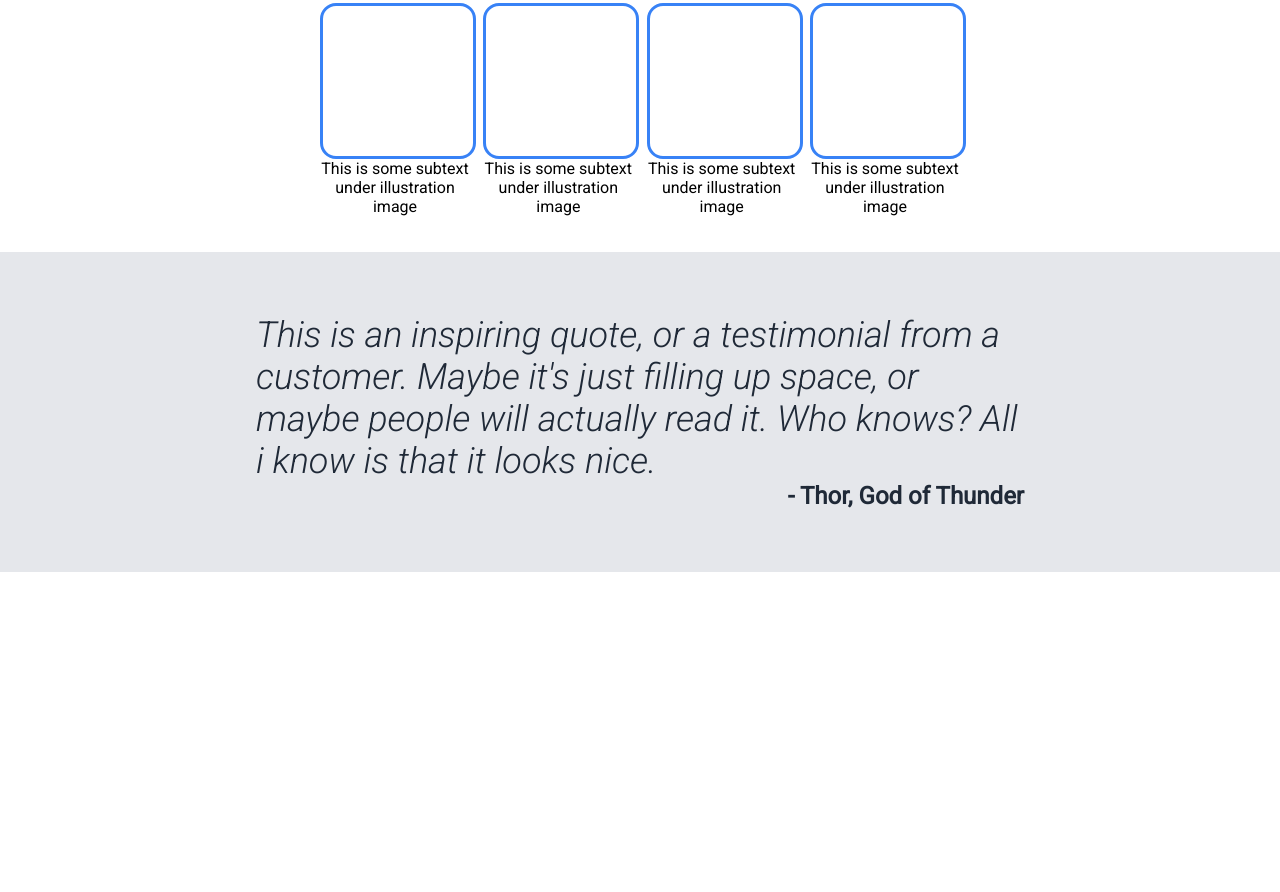
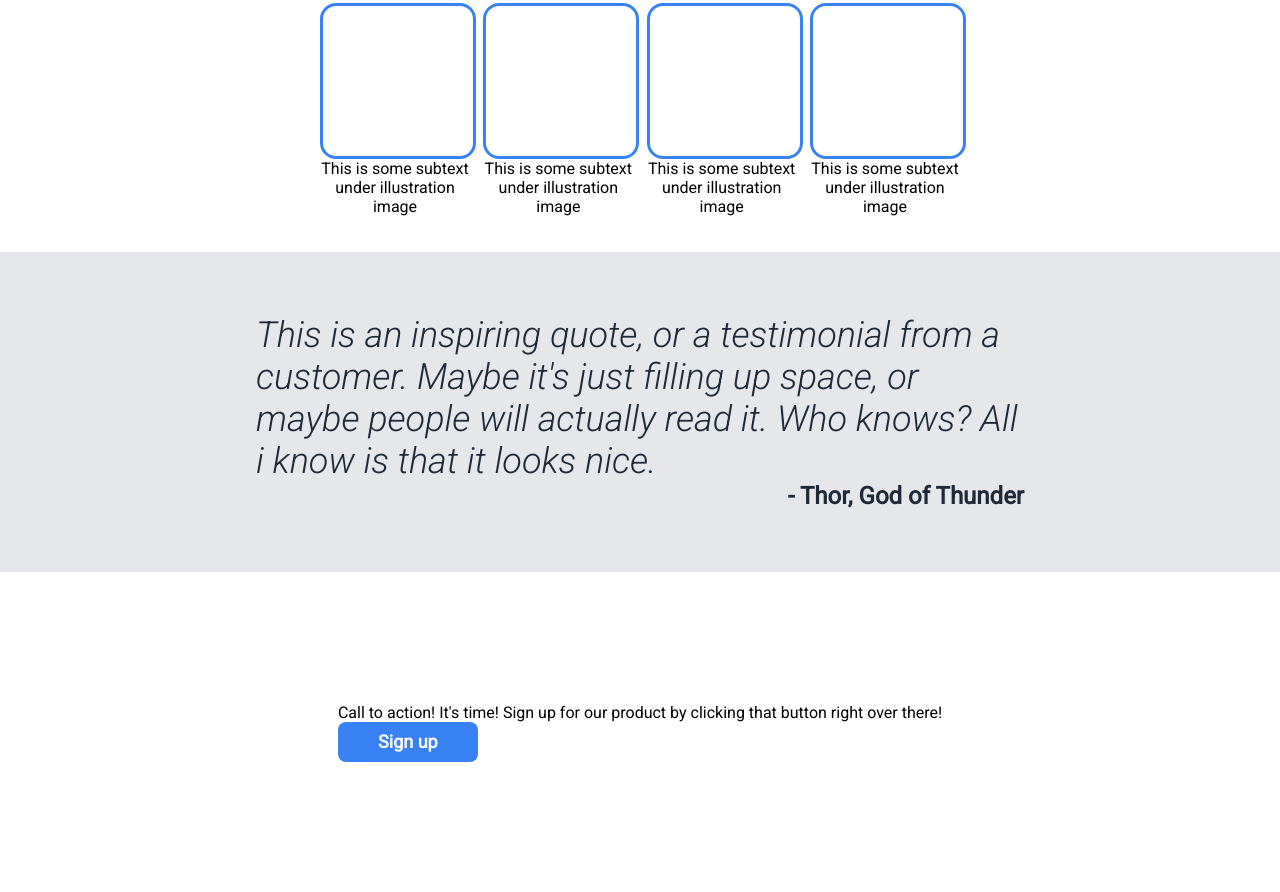
Before and after one commit to Maciejaszek1/Maciejaszek1-odin-landing, a plain HTML site: page index.html in a window 1280 px wide. Shown: the part 628-1520 px from the top of the page. Before the commit the page ends 1280 px from the top, so only its background shows below. Drawn offline with Linux system fonts and the light colour scheme.

Commit message:
Made backbone for "Call to Action" div

```diff
--- a/index.html
+++ b/index.html
@@ -67,6 +67,16 @@
                 <div class="quoteAuthor"><a class="quoteAuthorText">- Thor, God of Thunder</a></div>
             </div>
         </div>
+
+        <div class="callToAction">
+            <div class="ctaContainer">
+                <div class="ctaTextContainer">
+                    <a class="ctaHeader">Call to action! It's time!</a>
+                    <a class="ctaText">Sign up for our product by clicking that button right over there!</a>
+                    <button class="signup">Sign up</button>
+                </div>
+            </div>
+        </div>
     </div>
 </body>
 </html>
--- a/styles.css
+++ b/styles.css
@@ -170,3 +170,11 @@
 }
 
 /*    ------ CALL TO ACTION ------    */
+
+.callToAction {
+    min-width:100vh;
+    min-height: 40vh;
+    display: flex;
+    justify-content: center;
+    align-items: center;
+}
```
